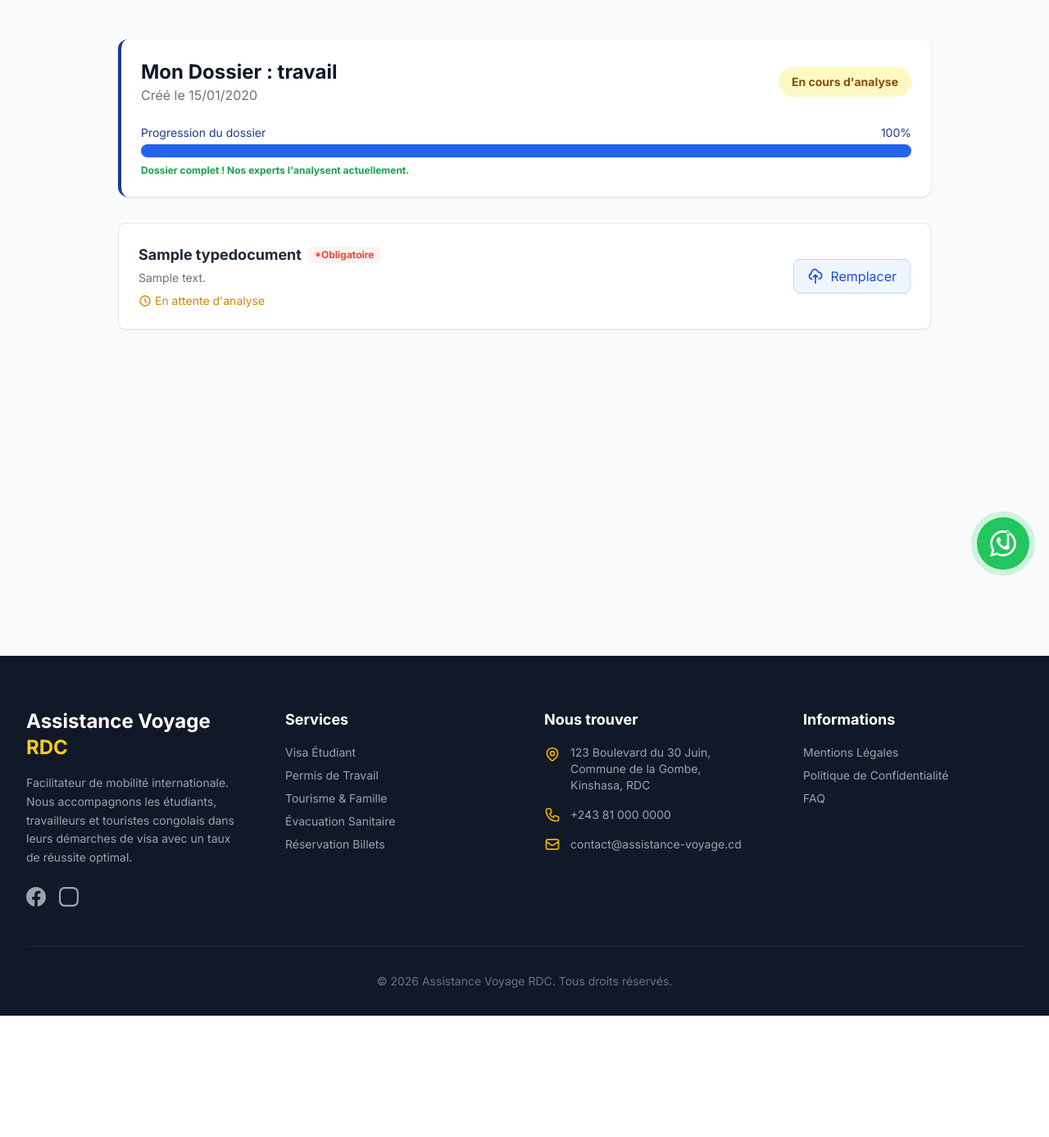
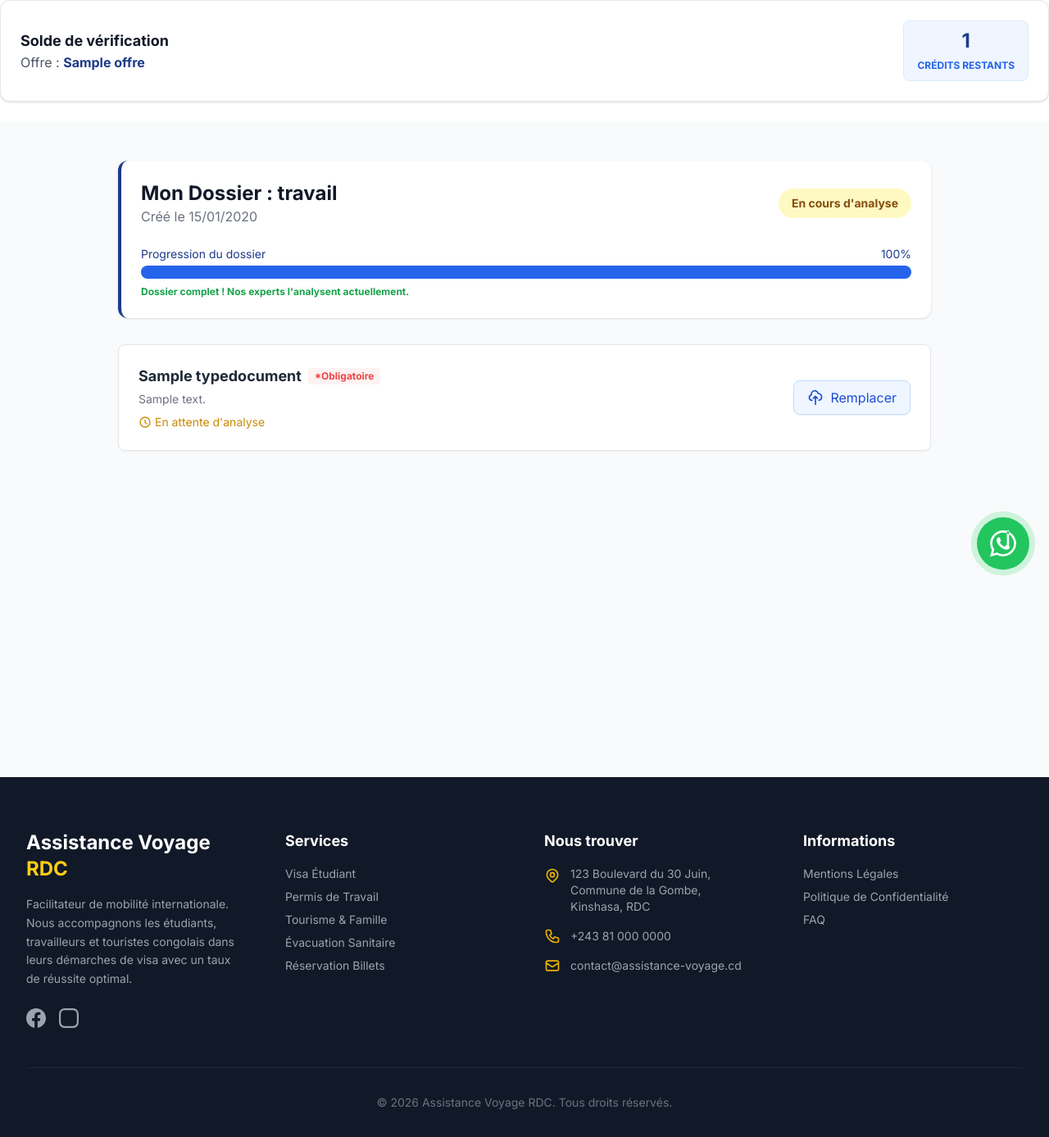
Before and after one commit to jokashongwe/assistancevoyage, a Django app: page /dossier/1/ in a window 1280 px wide. Shown: the part 81-1468 px from the top of the page at 82% size. Before the commit the page ends 1320 px from the top, so only its background shows below. Run offline with Django 5.2, Linux system fonts and the light colour scheme; a user stored in the database is signed in; tables that the repository leaves empty hold one stand-in row (values such as "Sample post"); some libraries are stand-ins or nearby versions.

Commit message:
Add Princing

```diff
--- a/procedure/models.py
+++ b/procedure/models.py
@@ -1,10 +1,9 @@
 from django.db import models
 from django.contrib.auth.models import User
 from voyage.models import Categorie
-# Assurez-vous d'importer votre modèle Categorie existant
+from ckeditor.fields import RichTextField
 
-# 1. Définir quels documents sont nécessaires pour quelle catégorie
-# Ex: Pour "Étudiant", il faut "Passeport", "Diplôme", "Relevés de notes"
+
 class TypeDocument(models.Model):
     nom = models.CharField(max_length=100) # Ex: Passeport
     categorie = models.ForeignKey(Categorie, on_delete=models.CASCADE, related_name='documents_requis')
@@ -13,6 +12,17 @@ class TypeDocument(models.Model):
 
     def __str__(self):
         return f"{self.nom} ({self.categorie.nom})"
+
+
+class Offre(models.Model):
+    nom = models.CharField(max_length=50) # Ex: Starter, Premium
+    prix = models.DecimalField(max_digits=10, decimal_places=2, help_text="Prix en USD")
+    credits_inclus = models.PositiveIntegerField(help_text="Nombre de vérifications incluses")
+    description = RichTextField(help_text="Liste des avantages (HTML)")
+    est_populaire = models.BooleanField(default=False, help_text="Mettre en avant ?")
+
+    def __str__(self):
+        return f"{self.nom} ({self.prix}$)"
 
 # 2. Le Dossier du client
 class Dossier(models.Model):
@@ -39,11 +49,26 @@ class Dossier(models.Model):
     a_deja_voyage = models.BooleanField(default=False, verbose_name="Avez-vous déjà voyagé ?")
     motif_detaille = models.TextField(blank=True, null=True, help_text="Décrivez votre projet en quelques lignes")
 
+    offre = models.ForeignKey(Offre, on_delete=models.SET_NULL, null=True, blank=True)
+    est_paye = models.BooleanField(default=False)
+    credits_restants = models.PositiveIntegerField(default=0)
+
+    date_paiement = models.DateTimeField(null=True, blank=True)
+    reference_paiement = models.CharField(max_length=100, blank=True, null=True)
+
     # Pour stocker le résultat de l'analyse automatique
     pourcentage_completion = models.IntegerField(default=0)
 
     def __str__(self):
         return f"Dossier {self.categorie} - {self.client.username}"
+
+    def utiliser_credit(self):
+        """Déduit un crédit si disponible"""
+        if self.credits_restants > 0:
+            self.credits_restants -= 1
+            self.save()
+            return True
+        return False
 
     # L'INTELLIGENCE DU SYSTÈME : Calculer ce qui manque
     def analyser_dossier(self):
--- a/procedure/urls.py
+++ b/procedure/urls.py
@@ -13,4 +13,6 @@ urlpatterns = [
 
     # Espace client (déjà fait précédemment)
     path('mon-espace/', views.tableau_bord, name='tableau_bord'),
+    path('dossier/<int:dossier_id>/paiement/', views.choix_offre, name='choix_offre'),
+    path('dossier/<int:dossier_id>/paiement/valider/<int:offre_id>/', views.valider_paiement, name='valider_paiement'),
 ]
--- a/procedure/views.py
+++ b/procedure/views.py
@@ -1,10 +1,11 @@
 from django.shortcuts import render
 from django.contrib.auth.decorators import login_required
 from django.shortcuts import redirect, get_object_or_404
-from .models import Dossier, FichierClient, TypeDocument, Categorie
+from .models import Dossier, FichierClient, TypeDocument, Categorie, Offre
 from django.contrib.auth import login
 from .forms import SignUpForm, DossierEtape1Form, DossierEtape2Form
 from django.contrib import messages
+from django.utils import timezone
 
 @login_required
 def tableau_bord(request):
@@ -14,6 +15,39 @@ def tableau_bord(request):
     categories = Categorie.objects.filter()
 
     return render(request, 'procedure/dashboard.html', {'dossiers': dossiers, 'categories': categories})
+
+@login_required
+def choix_offre(request, dossier_id):
+    dossier = get_object_or_404(Dossier, id=dossier_id, client=request.user)
+
+    # Si déjà payé, on redirige vers le dashboard
+    if dossier.est_paye:
+        return redirect('detail_dossier', dossier_id=dossier.id)
+
+    offres = Offre.objects.all().order_by('prix')
+
+    return render(request, 'procedure/pricing.html', {
+        'dossier': dossier,
+        'offres': offres
+    })
+
+@login_required
+def valider_paiement(request, dossier_id, offre_id):
+    # Simulation de paiement (Mobile Money / Carte)
+    dossier = get_object_or_404(Dossier, id=dossier_id, client=request.user)
+    offre = get_object_or_404(Offre, id=offre_id)
+
+    # Mise à jour du dossier
+    dossier.offre = offre
+    dossier.est_paye = True
+    dossier.credits_restants = offre.credits_inclus
+    dossier.date_paiement = timezone.now()
+    dossier.reference_paiement = f"PAY-{timezone.now().strftime('%Y%m%d')}-{dossier.id}" # Fausse ref
+    dossier.statut = 'analyse' # On passe en mode analyse direct
+    dossier.save()
+
+    messages.success(request, f"Paiement confirmé ! Vous avez {dossier.credits_restants} crédits de vérification.")
+    return redirect('detail_dossier', dossier_id=dossier.id)
 
 @login_required
 def detail_dossier(request, dossier_id):
@@ -160,7 +194,8 @@ def wizard_dossier(request, categorie_id, dossier_id=None):
             if fichiers_recus > 0:
                 dossier.analyser_dossier() # Met à jour le %
                 messages.success(request, f"Bravo ! {fichiers_recus} documents ont été ajoutés.")
-                return redirect('detail_dossier', dossier_id=dossier.id)
+                #return redirect('detail_dossier', dossier_id=dossier.id)
+                return redirect('choix_offre', dossier_id=dossier.id)
             else:
                 messages.warning(request, "Veuillez télécharger au moins un document pour continuer.")
 
--- a/templates/procedure/detail_dossier.html
+++ b/templates/procedure/detail_dossier.html
@@ -1,6 +1,29 @@
 {% extends 'base.html' %}
 
 {% block content %}
+<div class="bg-white rounded-xl shadow p-6 mb-6 flex flex-col md:flex-row justify-between items-center border border-gray-200">
+    <div>
+        <h2 class="text-lg font-bold text-gray-900">Solde de vérification</h2>
+        {% if dossier.est_paye %}
+            <p class="text-gray-600">Offre : <span class="font-bold text-blue-900">{{ dossier.offre.nom }}</span></p>
+        {% else %}
+            <p class="text-red-500 font-bold">Dossier non payé - Analyse bloquée</p>
+        {% endif %}
+    </div>
+
+    <div class="mt-4 md:mt-0 flex items-center gap-4">
+        {% if dossier.est_paye %}
+            <div class="text-center bg-blue-50 px-4 py-2 rounded-lg border border-blue-100">
+                <span class="block text-2xl font-bold text-blue-900">{{ dossier.credits_restants }}</span>
+                <span class="text-xs text-blue-600 uppercase font-bold">Crédits Restants</span>
+            </div>
+        {% else %}
+            <a href="{% url 'choix_offre' dossier.id %}" class="bg-yellow-400 hover:bg-yellow-300 text-blue-900 font-bold py-3 px-6 rounded shadow-lg animate-pulse">
+                Payer pour activer l'analyse
+            </a>
+        {% endif %}
+    </div>
+</div>
 <div class="bg-gray-50 min-h-screen py-12">
     <div class="max-w-5xl mx-auto px-4">
 
@@ -75,6 +98,7 @@
                             </label>
                         </form>
                     {% else %}
+
                     <a href="{{ item.fichier.fichier.url }}" target="_blank" class="text-gray-400 hover:text-blue-600">
                         Voir le fichier
                     </a>
```
Also changed, not shown: templates/procedure/pricing.html (added, +59 -0 lines). Lines whose indentation alone changed are shown as unchanged.
